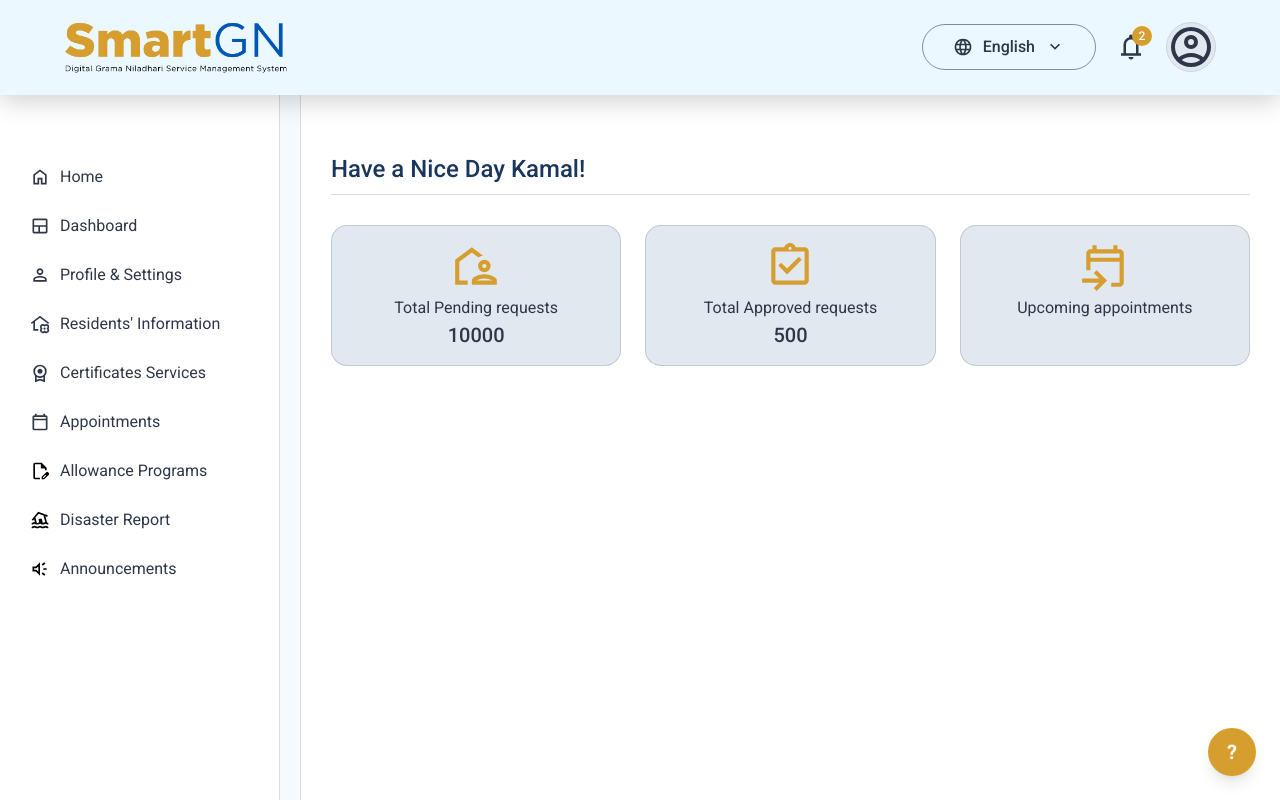
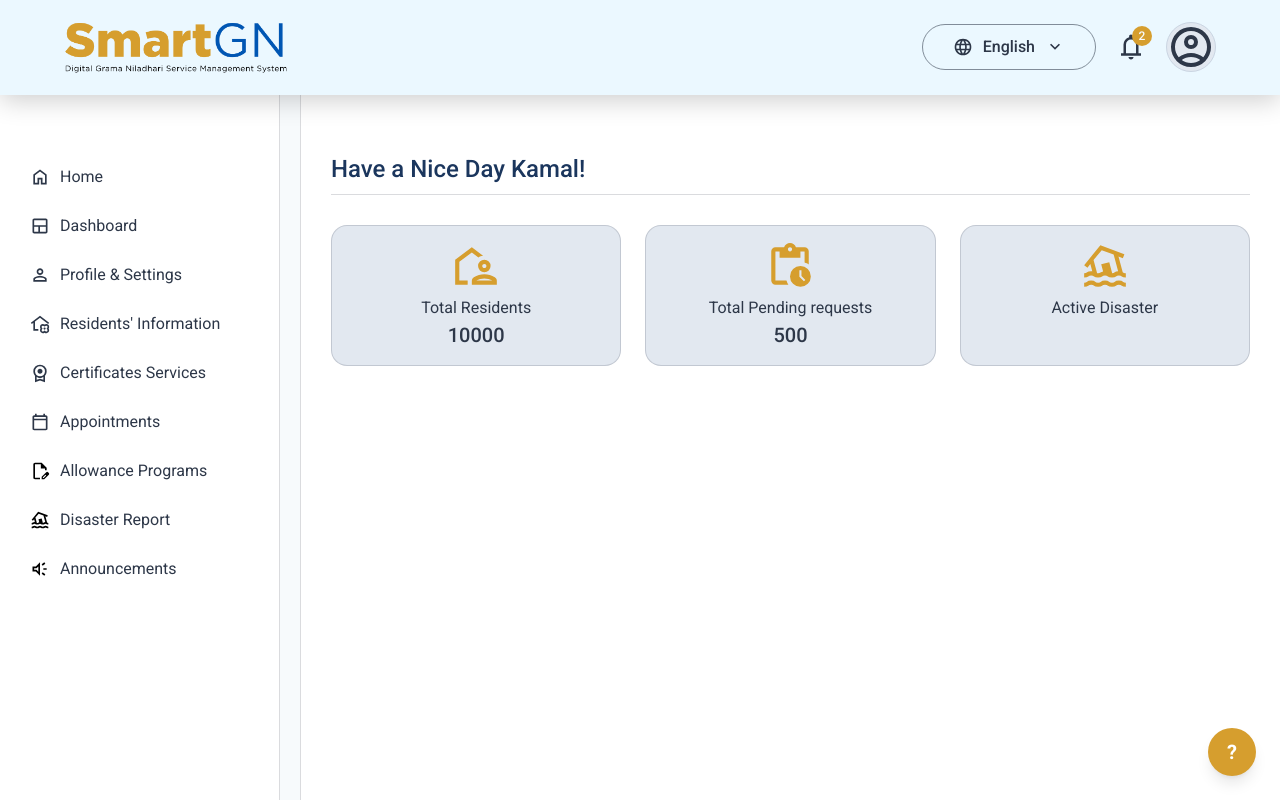
Before and after one commit to Mogith-Code/SmartGN-Digital-GN-Service-Management-System, a React (Vite) app in the folder SmartGN/: page /OfficerDashboard in a window 1280 px wide. Shown: the top 800 px of the page. Built offline with nearby package versions, Linux system fonts and the light colour scheme.

Commit message:
updated  officerCardLayout.jsx

```diff
--- a/SmartGN/src/Components/OfficerDashboard.jsx/OfficerCardLayout.jsx
+++ b/SmartGN/src/Components/OfficerDashboard.jsx/OfficerCardLayout.jsx
@@ -1,8 +1,8 @@
 import React from "react";
 import { useLanguage } from "../../utils/translate";
 import totalResidentsIcon from "../../assets/location_away_24dp_D69E2E_FILL0_wght400_GRAD0_opsz24.svg";
-import totalapprovedIcon from "../../assets/assignment_turned_in_24dp_D69E2E_FILL0_wght400_GRAD0_opsz24.svg";
-import upcomingIcon from "../../assets/event_upcoming_24dp_D69E2E_FILL0_wght400_GRAD0_opsz24.svg";
+import totalPendingIcon from "../../assets/pending_actions_24dp_D69E2E_FILL0_wght400_GRAD0_opsz24.svg";
+import disasterIcon from "../../assets/flood_24dp_D69E2E_FILL0_wght400_GRAD0_opsz24.svg";
 
 function OfficerCardLayout() {
   const { lang } = useLanguage();
@@ -10,9 +10,9 @@ function OfficerCardLayout() {
   // TRANSLATION OBJECTS
   const CardLayoutTranslations = {
     EN: {
-      Card1Title: "Total Pending requests",
-      Card2Title: "Total Approved requests",
-      Card3Title: "Upcoming appointments",
+      Card1Title: "Total Residents",
+      Card2Title: "Total Pending requests",
+      Card3Title: "Active Disaster",
     },
     SI: {
       Card1Title: "අනුමැතිය ලැබීමට නියමිත හමුවීම් සඳහා ඉල්ලීම්",
@@ -41,13 +41,13 @@ function OfficerCardLayout() {
     },
     {
       id: 2,
-      icon: totalapprovedIcon,
+      icon: totalPendingIcon,
       title: t.Card2Title,
       count: 500,
     },
     {
       id: 3,
-      icon: upcomingIcon,
+      icon: disasterIcon,
       title: t.Card3Title,
       count: null,
     },
```
